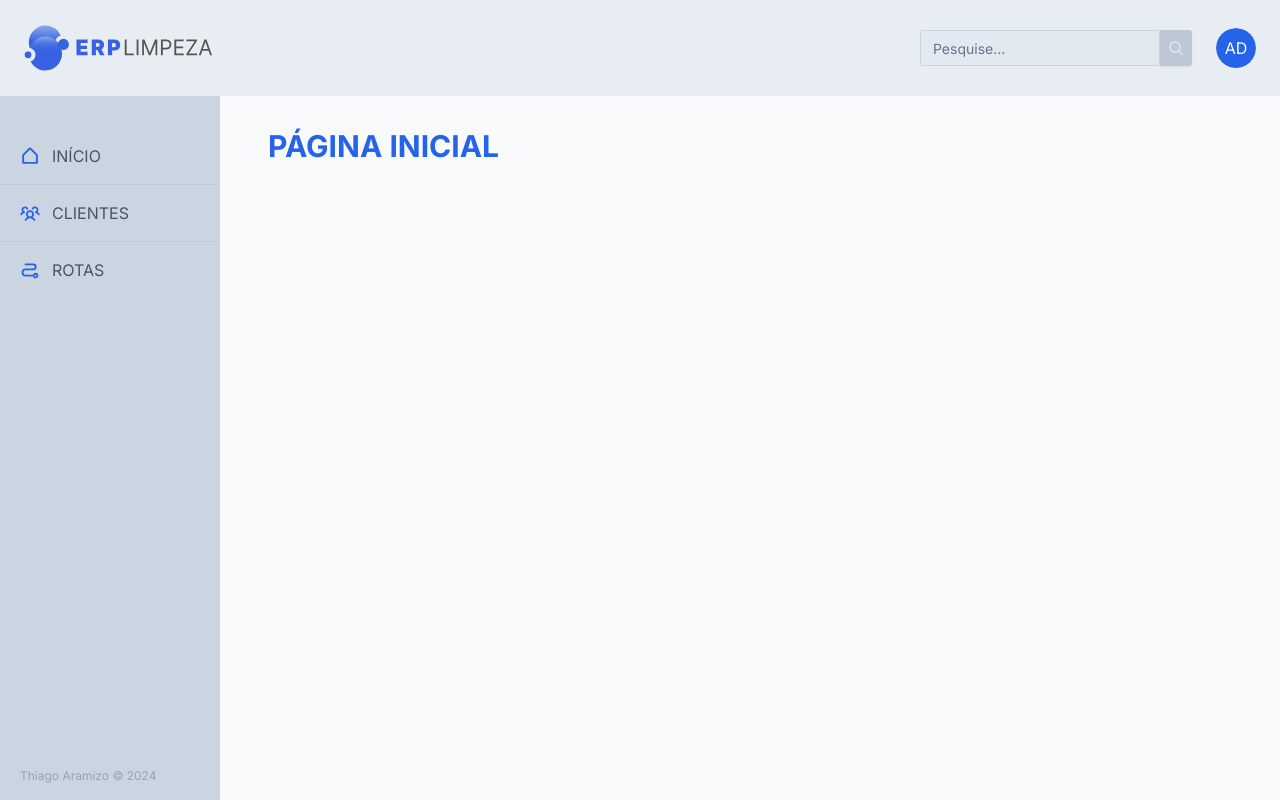
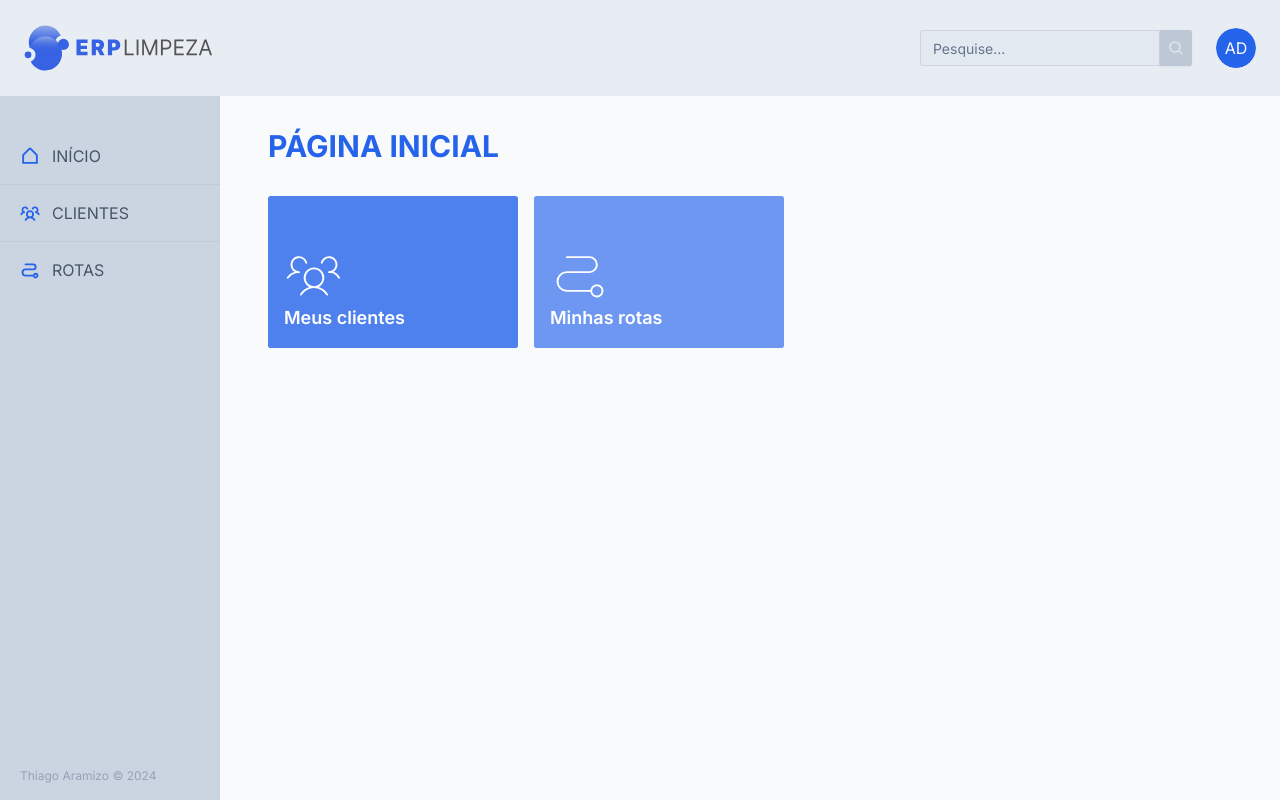
Before and after one commit to thiagoaramizo/gerenciamento-empresa-limpeza, a Next.js app in the folder packages/web/: page / in a window 1280 px wide. Built offline with nearby package versions, Linux system fonts and the light colour scheme.

Commit message:
update home and fix layout

```diff
--- /dev/null
+++ b/packages/web/src/components/gel-ui/home-link.tsx
@@ -0,0 +1,19 @@
+import Link from "next/link"
+import { ReactNode } from "react"
+
+
+interface HomeLinkProps {
+    href: string
+    children: ReactNode
+    className: string
+}
+
+export default function HomeLink ({href, children, className}: HomeLinkProps) {
+    return (
+        <Link href={href}
+            className={`flex flex-col items-start px-4 pt-12 pb-4 min-w-[250px] max-w-[300px] rounded-md text-lg font-semibold text-white transition-colors ease-in duration-300 hover:bg-primary  ${className}`}
+        >
+            {children}
+        </Link>
+    )
+}
--- a/packages/web/src/components/gel-ui/route-view.tsx
+++ b/packages/web/src/components/gel-ui/route-view.tsx
@@ -35,10 +35,14 @@ export default function RouteView( {route}: RouteViewProps) {
         {
             clients.map( (client, index) =>  (
                 <div key={client.id} className="flex flex-col gap-3">
+
+                { (distances[index] > 0) &&
                     <div className="flex items-center gap-5 text-slate-400 pl-2">
                         <CaretDoubleDown size={16} className=""/>
-                        <span className="text-xs">Delocamento de { formatDistance( distances[index] ) }</span>
+                        <span className="text-xs">Deslocamento de { formatDistance( distances[index] ) }</span>
                     </div>
+                }
+
                     <div className="flex items-center gap-3 pb-3">
                         <div className="text-primary w-[32px] h-[32px] bg-primary/30 flex items-center justify-center rounded-full">
                             <User size={20} />
--- a/packages/web/src/components/gel-ui/tables/client-data-table/data-table.tsx
+++ b/packages/web/src/components/gel-ui/tables/client-data-table/data-table.tsx
@@ -30,6 +30,7 @@ import { Route } from "../../../../models/route-model";
 import { createRoute } from "packages/web/src/services/routes"
 import Client from "packages/web/src/models/client-model"
 import RouteDialogView from "../../route-dialog-view"
+import { Tooltip, TooltipProvider, TooltipTrigger, TooltipContent } from "../../../ui/tooltip"
 
 interface DataTableProps<TData, TValue> {
   columns: ColumnDef<TData, TValue>[]
@@ -96,6 +97,9 @@ export function DataTable<TData, TValue>({
     <div className="flex items-center pb-4">
 
         <div className="flex items-center gap-4">
+
+          {
+            ( table.getFilteredSelectedRowModel().rows.length > 0 ) ?
               <RouteDialogView route={route} disabled={table.getFilteredSelectedRowModel().rows.length <= 0}>
                 <div
                 onClick={handleCreateNewRoute}
@@ -106,6 +110,24 @@ export function DataTable<TData, TValue>({
                   Criar rota
                 </div>
               </RouteDialogView>
+            :
+              <TooltipProvider>
+                <Tooltip delayDuration={100}>
+                  <TooltipTrigger>
+                  <div
+                    className="inline-flex items-center gap-2 justify-center whitespace-nowrap rounded-md text-md font-medium transition-colors focus-visible:outline-none focus-visible:ring-0 bg-primary text-white hover:bg-primary/90 h-9 px-4 py-4 opacity-50 cursor-not-allowed"
+                  >
+                    <Path size={20}/>
+                    Criar rota
+                  </div>
+
+                  </TooltipTrigger>
+                  <TooltipContent>
+                    <p>Selecione os clientes</p>
+                  </TooltipContent>
+                </Tooltip>
+              </TooltipProvider>
+          }
 
           <Input
             placeholder="Digite o nome do cliente..."
--- a/packages/web/src/pages/index.tsx
+++ b/packages/web/src/pages/index.tsx
@@ -1,6 +1,8 @@
 import Head from "next/head";
 import AppConteiner from "../components/gel-ui/layout/app-container";
 import PageTitle from "../components/gel-ui/typography/page-title";
+import HomeLink from "../components/gel-ui/home-link";
+import { Path, UsersThree } from "@phosphor-icons/react";
 
 export default function Home() {
   return (
@@ -10,6 +12,20 @@ export default function Home() {
       </Head>
       <AppConteiner>
         <PageTitle>Página inicial</PageTitle>
+
+        <div className="flex w-full gap-4 mt-8">
+          <HomeLink href="/clients" className="bg-primary/80">
+              <UsersThree size={60} weight="thin" />
+              <span>Meus clientes</span>
+          </HomeLink>
+
+          <HomeLink href="/routes" className="bg-primary/65">
+              <Path size={60} weight="thin" />
+              <span>Minhas rotas</span>
+          </HomeLink>
+        </div>
+
+
       </AppConteiner>
     </>
   )
```
Also changed, not shown: 1 other file (tests, documents, lock files or other folders). Lines whose indentation alone changed are shown as unchanged.
